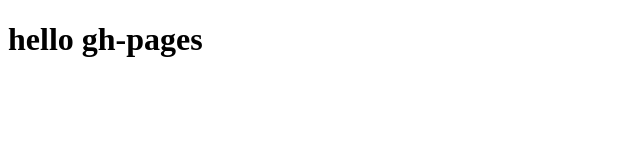
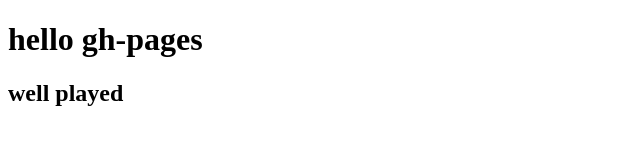
Before and after one commit to AlexMolodoy/testing-gh-pages, a plain HTML site: page index.html in a window 1280 px wide. Shown: the whole page, without its empty margins (0-640 px from the left). Drawn offline with Linux system fonts and the light colour scheme.

Commit message:
adding something

```diff
--- a/index.html
+++ b/index.html
@@ -8,5 +8,6 @@
 
   <body class="page-body">
     <h1>hello gh-pages</h1>
+    <h2>well played</h2>
   </body>
 </html>
```
